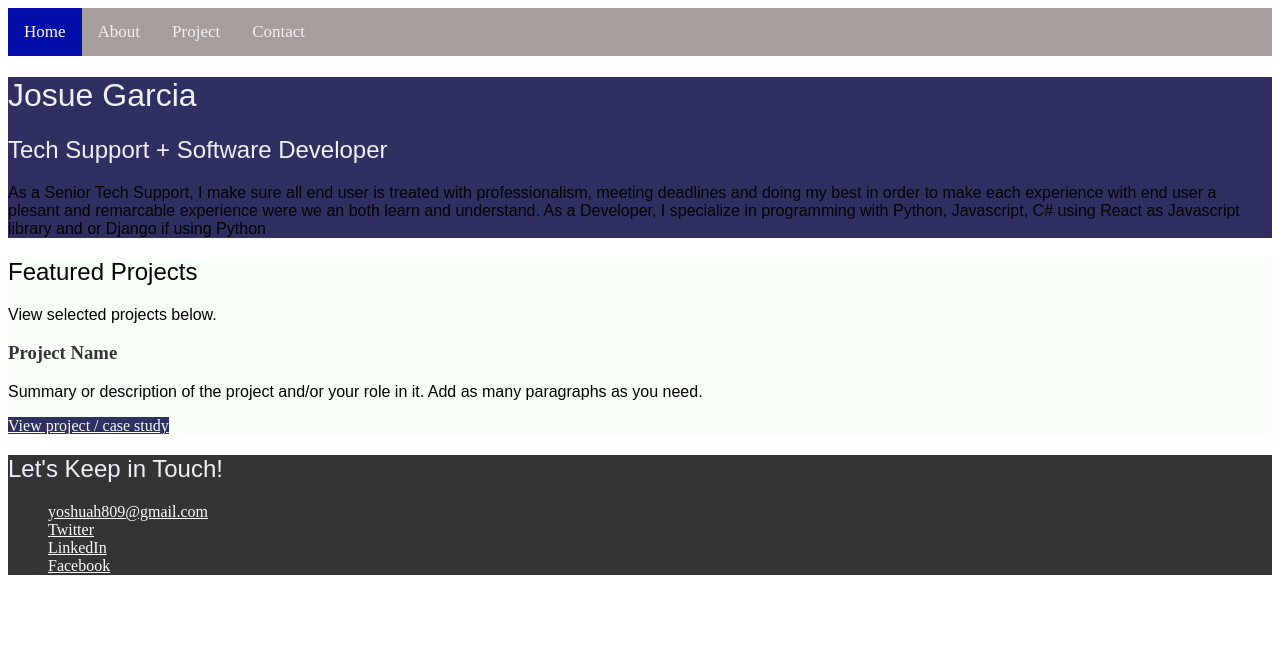
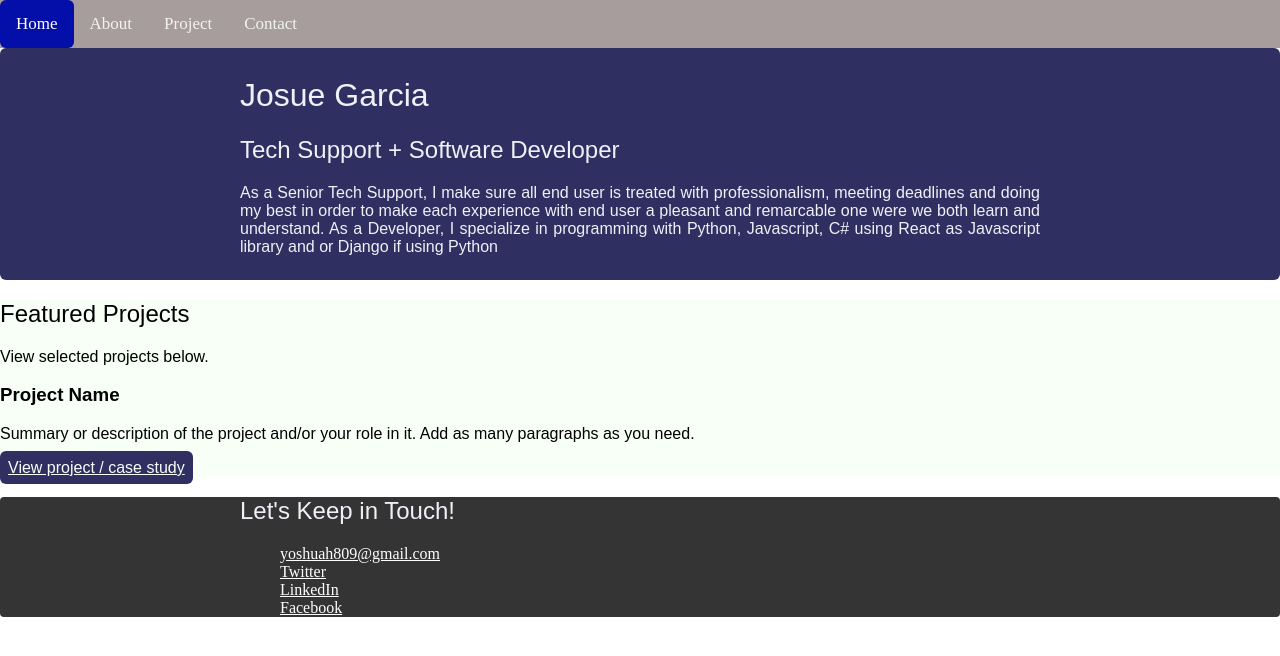
Before and after one commit to yoshuah809/yoshuah809.github.io, a plain HTML site: page index.html in a window 1280 px wide. Drawn offline with Linux system fonts and the light colour scheme.

Commit message:
Added some style to About and contact Portion on Portfolio

```diff
--- a/index.html
+++ b/index.html
@@ -16,40 +16,38 @@
 
     </div>
       <header class="main-header">
+        <div class="content-wrapper">
 
 
           <h1>Josue Garcia </h1>
           <h2>Tech Support + Software Developer</h2>
 
 
-        <p>As a Senior Tech Support, I make sure all end user is treated with professionalism, meeting deadlines and doing my best in order to make each experience with end user a plesant and remarcable experience were we an both learn and understand. As a Developer, I specialize in programming with Python, Javascript, C# using React as Javascript library and or Django if using Python</p>
+          <p class ="aboutme">As a Senior Tech Support, I make sure all end user is treated with professionalism, meeting deadlines and doing my best in order to make each experience with end user a pleasant and remarcable one were we  both learn and understand. As a Developer, I specialize in programming with Python, Javascript, C# using React as Javascript library and or Django if using Python</p>
+
+      </div>
 
       </header>
 
            <!-- ********************  PROJECTS / PORTFOLIO  ********************* -->
       <section class ="projects">
-      <h2>Featured Projects</h2>
-      <p>View selected projects below.
+      <h2 class ="projects">Featured Projects</h2>
+      <p class ="projects">View selected projects below.
 
 
         <section>
-          <h3>Project Name</h3>
+          <h3 class ="projects">Project Name</h3>
 
-          <p>Summary or description of the project and/or your role in it. Add as many paragraphs as you need.</p>
+          <p class ="projects">Summary or description of the project and/or your role in it. Add as many paragraphs as you need.</p>
           <a href="#" target="_blank">View project / case study</a>
         </section>
       <!-- End of Project block. -->
     </section>
 
-      <!-- ***********************  WORK EXPERIENCE  *********************** -->
-
-
-      <!-- ******************  EDUCATION & CERTIFICATIONS ****************** -->
-
-
       <!-- *****************  CONTACT INFO / SOCIAL MEDIA  ***************** -->
       <link rel="stylesheet" href="style.css">
       <footer class="footer">
+        <div class="content-wrapper">
           <h2>Let's Keep in Touch!</h2>
 
           <!-- Social media and contact links. Add or remove any networks. -->
@@ -59,6 +57,7 @@
             <li><a href="#" target="https://www.linkedin.com/in/josue-garcia-baa53a70">LinkedIn</a></li>
             <li><a href="#" target="_blank">Facebook</a></li>
           </ul>
+        </div>
       </footer>
     </main>
   </body>
--- a/style.css
+++ b/style.css
@@ -20,6 +20,7 @@ p, h1, h2
     padding: 14px 16px;
     text-decoration: none;
     font-size: 17px;
+    border-radius: 6px;
   }
 
   .topnav a:hover {
@@ -37,6 +38,8 @@ p, h1, h2
 
 body{
     color: #343434;
+    margin: 0;
+    padding: 0;
 }
 a{
   color: #fefefe;
@@ -50,9 +53,17 @@ a.hover{
 .main-header{
     background: #2f3061;
     color: #ffe66d;
+    padding: 8px;
+    border-radius: 6px;
+
 }
-
-
+.content-wrapper{
+    width: 800px;
+    margin: 0 auto;
+}
+.aboutme{
+  text-align: justify;
+}
 
 
 /* Projects
@@ -64,10 +75,16 @@ a.hover{
 .projects a {
   color: #f7fff7;
   background: #2f3061;
+  padding: 8px;
+  border-radius: 6px;
+}
+.projects a:hover{
+background:rgba(47,48,97,80)
 }
 
-.projects h2, p{
+.projects {
   color: black;
+  font-family: sans-serif;
 }
 
 
@@ -77,5 +94,6 @@ a.hover{
 /*Contact Info
 --------------------------------------------------------*/
 .footer {
-    background: #343434
+    background: #343434;
+    border-radius: 4px;
 }
```
Lines whose indentation alone changed are shown as unchanged.
